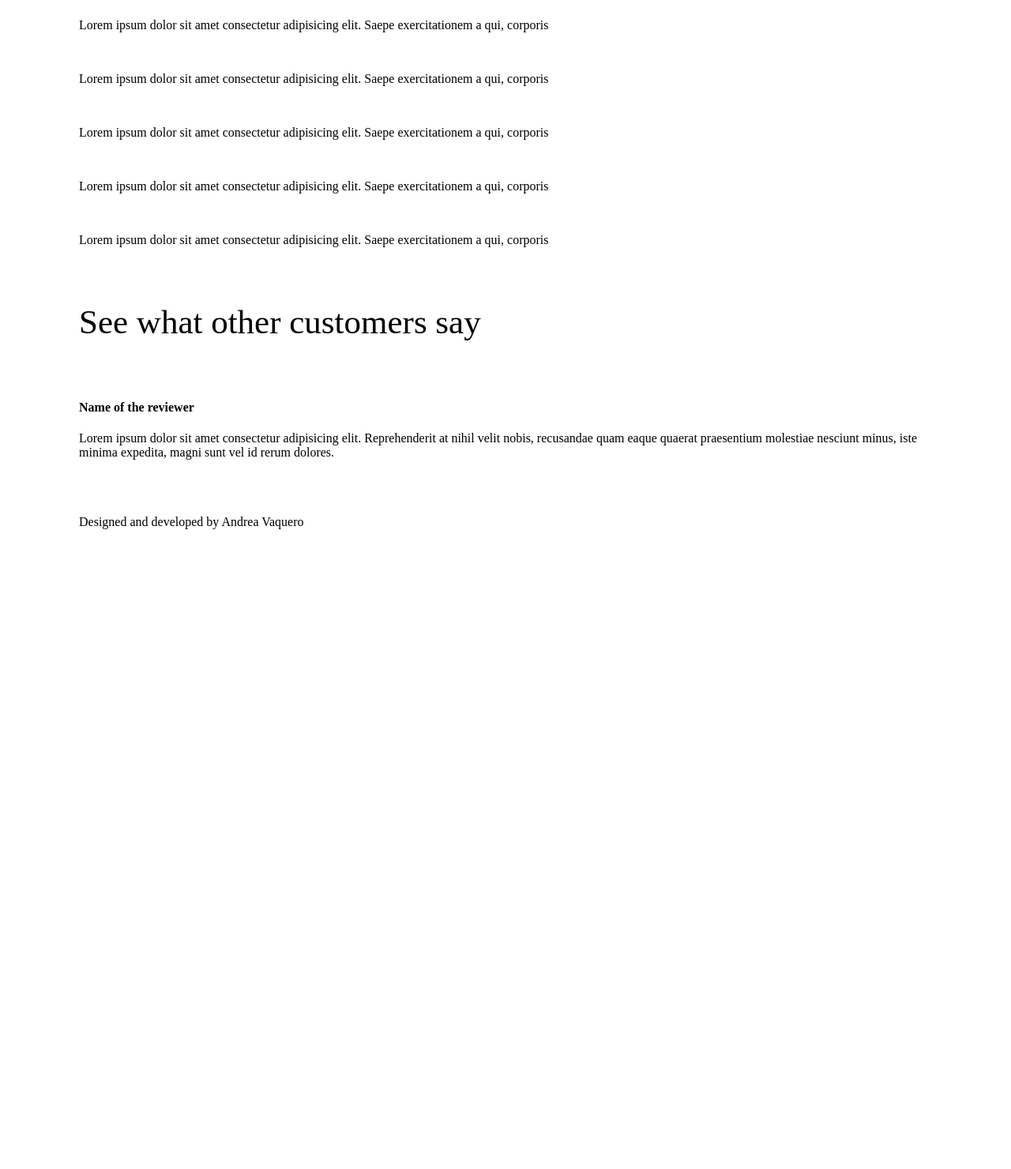
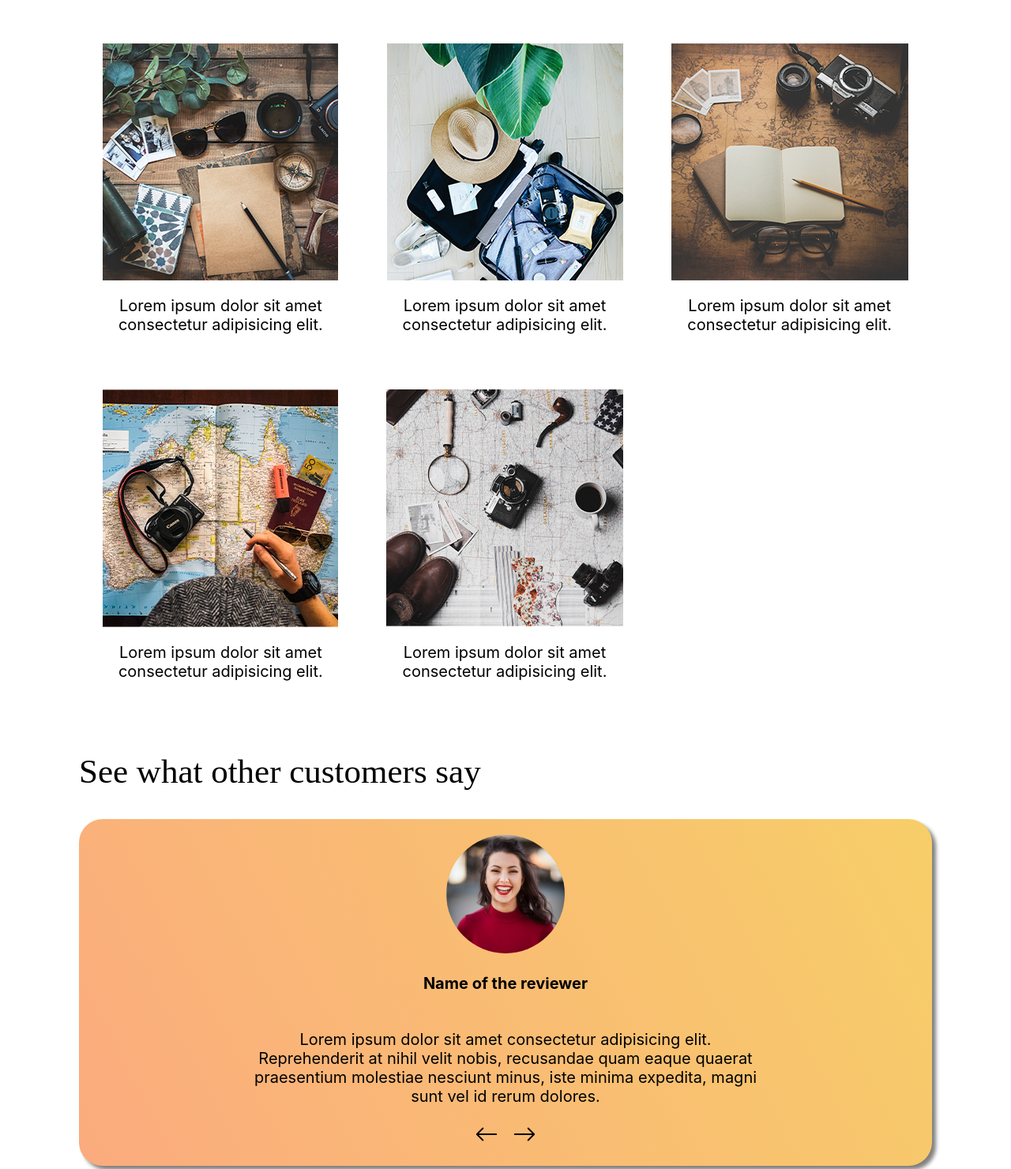
Before and after one commit to juneplace/travel-with-lana, a plain HTML site: page index.html in a window 1280 px wide. Shown: the part 2101-3581 px from the top of the page at 79% size. Before the commit the page ends 2787 px from the top, so only its background shows below. Drawn offline with Linux system fonts and the light colour scheme.

Commit message:
finishing index

```diff
--- a/app.js
+++ b/app.js
@@ -0,0 +1,8 @@
+const reviews = [
+    {
+        id: 1,
+        pic:
+        name: Anna Johnson,
+
+    }
+]
--- a/index.html
+++ b/index.html
@@ -62,45 +62,61 @@
                 <img src="images/profile-pic.png" alt="profile-pic" class="profile-pic">
                 <p class="profile-text">Lorem ipsum dolor sit amet, consectetur adipisicing elit, sed do eiusmod tempor incididunt ut labore et dolore magna aliqua. Ut enim ad minim veniam, quis nostrud exercitation ullamco laboris nisi ut aliquip ex ea commodo consequat. Duis aute irure dolor in reprehenderit in voluptate velit esse cillum dolore eu fugiat nulla pariatur. Excepteur sint occaecat cupidatat non proident, sunt in culpa qui officia deserunt mollit anim id est laborum. Sed ut perspiciatis unde omnis iste natus error sit voluptatem accusantium doloremque laudantium, totam rem aperiam, eaque ipsa quae ab illo inventore veritatis et quasi architecto beatae vitae dicta sunt explicabo. Nemo enim ipsam voluptatem quia voluptas sit aspernatur aut odit aut fugit, sed quia consequuntur magni dolores eos qui ratione voluptatem sequi nesciunt. Neque porro quisquam est, qui dolorem ipsum quia dolor sit amet, consectetur, adipisci velit, sed quia non numquam eius modi tempora incidunt ut labore et dolore magnam aliquam quaerat voluptatem.</p>
             </div>
-            <button class="working-btn">Let's start working now</button>
+            <div class="working-div-link">
+                <a href="contact.html" class="working-link">Let's start working now</a>
+            </div>
 
         </div>
         <div class="latest-posts">
             <h2>Latest posts</h2>
+            <div class="posts">
                 <div class="post">
-                <img src="" alt="">
-                <p>Lorem ipsum dolor sit amet consectetur adipisicing elit. Saepe exercitationem a qui, corporis</p>
+                    <img src="images/post1.png" alt="post1">
+                    <p>Lorem ipsum dolor sit amet consectetur adipisicing elit.</p>
                 </div>
                 <div class="post">
-                <img src="" alt="">
-                <p>Lorem ipsum dolor sit amet consectetur adipisicing elit. Saepe exercitationem a qui, corporis</p>
+                    <img src="images/post2.png" alt="post2">
+                    <p>Lorem ipsum dolor sit amet consectetur adipisicing elit.</p>
                 </div>
                 <div class="post">
-                <img src="" alt="">
-                <p>Lorem ipsum dolor sit amet consectetur adipisicing elit. Saepe exercitationem a qui, corporis</p>
+                    <img src="images/post3.png" alt="post3">
+                    <p>Lorem ipsum dolor sit amet consectetur adipisicing elit.</p>
                 </div>
                 <div class="post">
-                <img src="" alt="">
-                <p>Lorem ipsum dolor sit amet consectetur adipisicing elit. Saepe exercitationem a qui, corporis</p>
+                    <img src="images/post4.png" alt="post4">
+                    <p>Lorem ipsum dolor sit amet consectetur adipisicing elit.</p>
                 </div>
                 <div class="post">
-                <img src="" alt="">
-                <p>Lorem ipsum dolor sit amet consectetur adipisicing elit. Saepe exercitationem a qui, corporis</p>
+                    <img src="images/post5.png" alt="post5">
+                    <p>Lorem ipsum dolor sit amet consectetur adipisicing elit.</p>
                 </div>
             </div>
+        </div>
+
         <div class="reviews">
             <h2>See what other customers say</h2>
-            <img src="" alt="">
-            <h4>Name of the reviewer</h4>
-            <p>Lorem ipsum dolor sit amet consectetur adipisicing elit.
+            <div class="review">
+                <img class="pic" src="images/profile-pic1.jpg">
+                <h4 class="name">Name of the reviewer</h4>
+                <p class="info">Lorem ipsum dolor sit amet consectetur adipisicing elit.
                     Reprehenderit at nihil velit nobis, recusandae quam eaque
                     quaerat praesentium molestiae nesciunt minus, iste minima
                     expedita, magni sunt vel id rerum dolores.</p>
+                <div class="buttons">
+                    <button class="prev"><svg xmlns="http://www.w3.org/2000/svg" fill="currentColor" class="bi bi-arrow-left" viewBox="0 0 16 16">
+                        <path fill-rule="evenodd" d="M15 8a.5.5 0 0 0-.5-.5H2.707l3.147-3.146a.5.5 0 1 0-.708-.708l-4 4a.5.5 0 0 0 0 .708l4 4a.5.5 0 0 0 .708-.708L2.707 8.5H14.5A.5.5 0 0 0 15 8z"/>
+                      </svg></button>
+                      <button class="next"><svg xmlns="http://www.w3.org/2000/svg" fill="currentColor" class="bi bi-arrow-right" viewBox="0 0 16 16">
+                        <path fill-rule="evenodd" d="M1 8a.5.5 0 0 1 .5-.5h11.793l-3.147-3.146a.5.5 0 0 1 .708-.708l4 4a.5.5 0 0 1 0 .708l-4 4a.5.5 0 0 1-.708-.708L13.293 8.5H1.5A.5.5 0 0 1 1 8z"/>
+                      </svg></button>
+                </div>
+            </div>
+
         </div>
 
     </main>
     <footer>
-        <p>Designed and developed by Andrea Vaquero</p>
+        <p class="footer">Designed and developed by Andrea Vaquero</p>
     </footer>
 </body>
 </html>
--- a/style.css
+++ b/style.css
@@ -144,7 +144,78 @@ svg {
     justify-content: space-between;
     align-items: center;
 }
-.working-btn {
-    margin: 30px;
-    width: 90%;
+.working-div-link {
+    margin: 50px;
+    text-align: center;
 }
+.working-link {
+    text-decoration: none;
+    color: #333;
+    font-family: 'Segoe UI';
+    font-size: 35px;
+    font-variant: small-caps;
+    font-weight: 100;
+}
+.working-link:hover{
+    color: gold;
+    border-top: gold 1px solid;
+    border-bottom: gold 1px solid;
+}
+
+.post img {
+    background-position: center;
+    background-size:initial;
+    background-repeat: no-repeat;
+}
+.posts {
+    display: grid;
+    grid-template-columns: auto auto auto;
+}
+.post {
+    grid-column: auto;
+    display: grid;
+    grid-template-columns: 100%;
+    grid-template-rows: auto auto;
+    justify-items: center;
+    align-items:flex-start;
+    text-align: center;
+    margin-top: 50px;
+    font-family: -apple-system, BlinkMacSystemFont, 'Segoe UI', Roboto, Oxygen, Ubuntu, Cantarell, 'Open Sans', 'Helvetica Neue', sans-serif;
+    font-size: 20px;
+}
+.review {
+    display: flex;
+    flex-direction: column;
+    justify-content: center;
+    align-items: center;
+    background-color: #FBAB7E;
+    background-image: linear-gradient(62deg, #FBAB7E 0%, #F7CE68 100%);
+    box-shadow: 5px 5px 5px gray;
+    border-radius: 30px;
+    padding-left: 20%;
+    padding-right: 20%;
+    padding-top: 20px;
+    padding-bottom: 20px;
+    font-family: -apple-system, BlinkMacSystemFont, 'Segoe UI', Roboto, Oxygen, Ubuntu, Cantarell, 'Open Sans', 'Helvetica Neue', sans-serif;
+    font-size: 20px;
+    text-align: center;
+}
+.review img {
+    width: 150px;
+    border-radius: 50%;
+}
+svg {
+    width: 30px;
+    height: 30px;
+}
+.prev, .next {
+    background: transparent;
+    border: transparent;
+}
+.footer{
+    font-family: -apple-system, BlinkMacSystemFont, 'Segoe UI', Roboto, Oxygen, Ubuntu, Cantarell, 'Open Sans', 'Helvetica Neue', sans-serif;
+    font-size: 20px;
+    font-weight: 100;
+    text-align: center;
+    font-variant: small-caps;
+}
```
Also changed, not shown: services.html (+1 -1 lines), images/post1.png (added), images/post2.png (added), images/post3.png (added), images/post4.png (added), images/post5.png (added), images/profile-pic1.jpg (added), 3 other files. Lines whose indentation alone changed are shown as unchanged.
